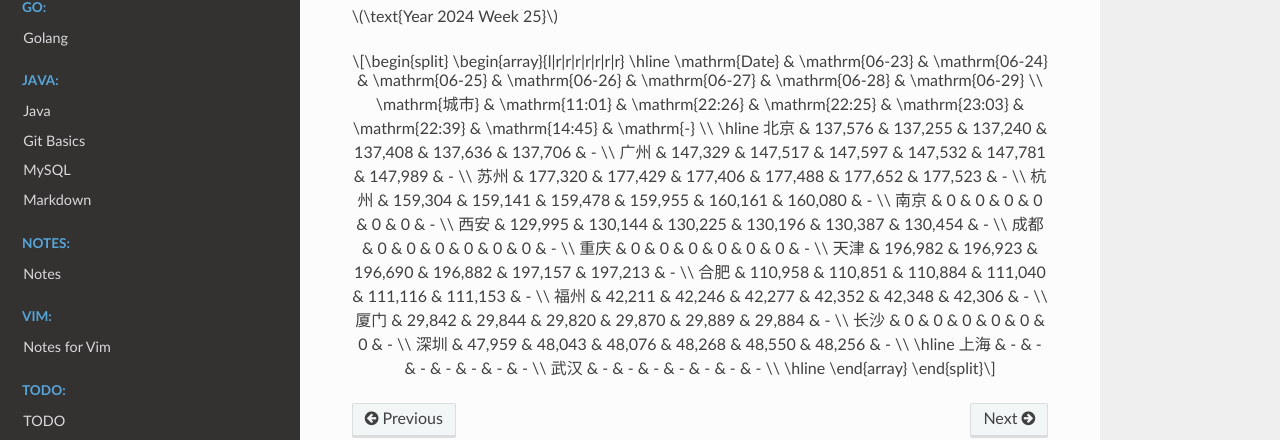
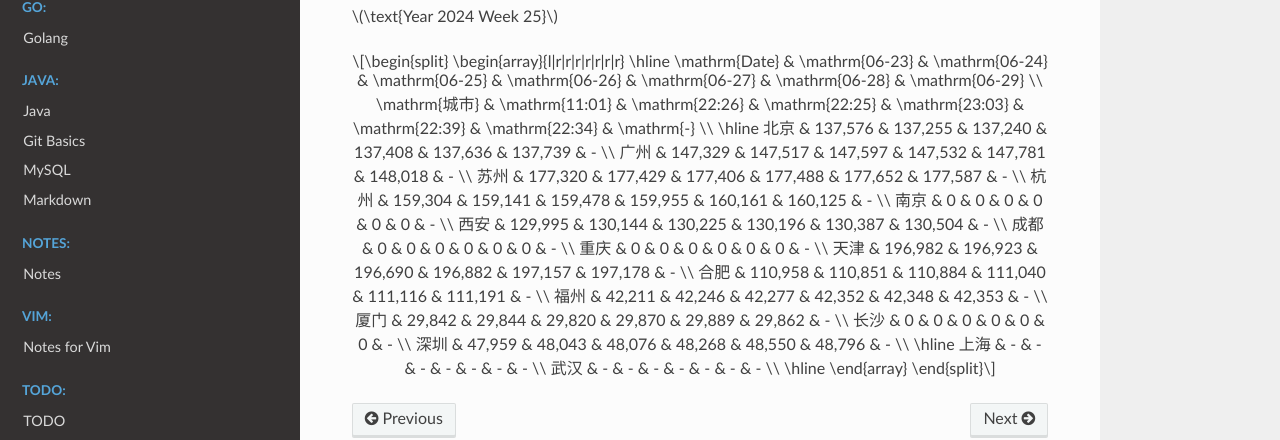
Before and after one commit to Pyrad/pyradnotes, a Sphinx documentation site: the page built from source/RealEstate/resalenumbers2024.md, in a window 1280 px wide and 900 px high, scrolled down 12285 px. Shown: the part 332-772 px from the top of the window. Built offline with Sphinx 7.4.7 and the Read the Docs theme 2.0.0, drawn with Linux system fonts in a browser that asks for light colours; a script that is not in the unit is left out.

Commit message:
Realestate Update resale numbers 2024-06-28 22:34

```diff
--- a/source/RealEstate/resalenumbers2024.md
+++ b/source/RealEstate/resalenumbers2024.md
@@ -811,22 +811,22 @@ $$
 \begin{array}{l|r|r|r|r|r|r|r}
 \hline
 \mathrm{Date} & \mathrm{06-23} & \mathrm{06-24} & \mathrm{06-25} & \mathrm{06-26} & \mathrm{06-27} & \mathrm{06-28} & \mathrm{06-29} \\
-\mathrm{城市} & \mathrm{11:01} & \mathrm{22:26} & \mathrm{22:25} & \mathrm{23:03} & \mathrm{22:39} & \mathrm{14:45} & \mathrm{-} \\
+\mathrm{城市} & \mathrm{11:01} & \mathrm{22:26} & \mathrm{22:25} & \mathrm{23:03} & \mathrm{22:39} & \mathrm{22:34} & \mathrm{-} \\
 \hline
-北京 & 137,576 & 137,255 & 137,240 & 137,408 & 137,636 & 137,706 & - \\
-广州 & 147,329 & 147,517 & 147,597 & 147,532 & 147,781 & 147,989 & - \\
-苏州 & 177,320 & 177,429 & 177,406 & 177,488 & 177,652 & 177,523 & - \\
-杭州 & 159,304 & 159,141 & 159,478 & 159,955 & 160,161 & 160,080 & - \\
+北京 & 137,576 & 137,255 & 137,240 & 137,408 & 137,636 & 137,739 & - \\
+广州 & 147,329 & 147,517 & 147,597 & 147,532 & 147,781 & 148,018 & - \\
+苏州 & 177,320 & 177,429 & 177,406 & 177,488 & 177,652 & 177,587 & - \\
+杭州 & 159,304 & 159,141 & 159,478 & 159,955 & 160,161 & 160,125 & - \\
 南京 & 0 & 0 & 0 & 0 & 0 & 0 & - \\
-西安 & 129,995 & 130,144 & 130,225 & 130,196 & 130,387 & 130,454 & - \\
+西安 & 129,995 & 130,144 & 130,225 & 130,196 & 130,387 & 130,504 & - \\
 成都 & 0 & 0 & 0 & 0 & 0 & 0 & - \\
 重庆 & 0 & 0 & 0 & 0 & 0 & 0 & - \\
-天津 & 196,982 & 196,923 & 196,690 & 196,882 & 197,157 & 197,213 & - \\
-合肥 & 110,958 & 110,851 & 110,884 & 111,040 & 111,116 & 111,153 & - \\
-福州 & 42,211 & 42,246 & 42,277 & 42,352 & 42,348 & 42,306 & - \\
-厦门 & 29,842 & 29,844 & 29,820 & 29,870 & 29,889 & 29,884 & - \\
+天津 & 196,982 & 196,923 & 196,690 & 196,882 & 197,157 & 197,178 & - \\
+合肥 & 110,958 & 110,851 & 110,884 & 111,040 & 111,116 & 111,191 & - \\
+福州 & 42,211 & 42,246 & 42,277 & 42,352 & 42,348 & 42,353 & - \\
+厦门 & 29,842 & 29,844 & 29,820 & 29,870 & 29,889 & 29,862 & - \\
 长沙 & 0 & 0 & 0 & 0 & 0 & 0 & - \\
-深圳 & 47,959 & 48,043 & 48,076 & 48,268 & 48,550 & 48,256 & - \\
+深圳 & 47,959 & 48,043 & 48,076 & 48,268 & 48,550 & 48,796 & - \\
 \hline
 上海 & - & - & - & - & - & - & - \\
 武汉 & - & - & - & - & - & - & - \\
```
Also changed, not shown: 1 other file.
